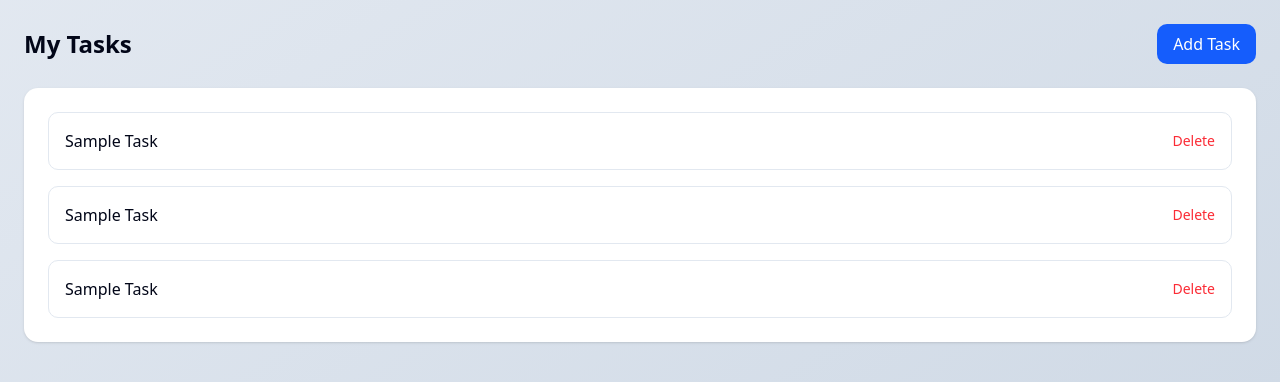
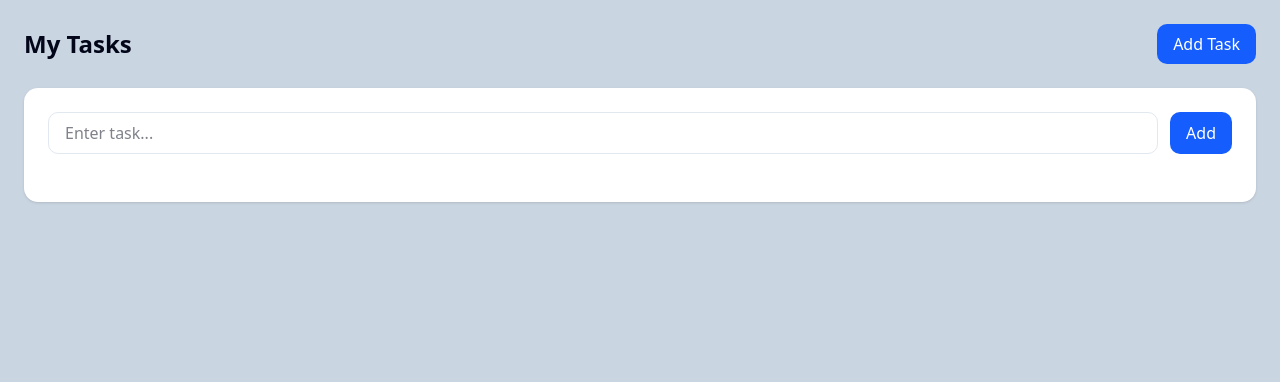
Before and after one commit to khadijafatimaabid/todo-app-khadija, a Next.js app: page /dashboard in a window 1280 px wide. Shown: the top 382 px of the page. Built offline with nearby package versions, Linux system fonts and the light colour scheme.

Commit message:
Day 7: Add task form and task state management with custom hook

```diff
--- a/app/dashboard/page.tsx
+++ b/app/dashboard/page.tsx
@@ -1,16 +1,34 @@
+"use client"
+
 import DashboardHeader from "@/components/dashboard/dashboard-header"
 import TaskCard from "@/components/dashboard/task-card"
+import AddTaskForm from "@/components/dashboard/add-task-form"
+import { useTasks } from "@/hooks/useTasks"
 
 export default function DashboardPage() {
+  const { tasks, addTask, deleteTask } = useTasks()
+
   return (
-    <div className="min-h-screen bg-gradient-to-br from-slate-200 to-slate-300 p-6 ">
+    <div className="min-h-screen bg-slate-200 to bg-slate-300 p-6">
+
       <DashboardHeader />
 
-      <div className="bg-white p-6 rounded-xl shadow space-y-4">
-        <TaskCard />
-        <TaskCard />
-        <TaskCard />
+      <div className="bg-white p-6 rounded-xl shadow">
+
+        <AddTaskForm onAdd={addTask} />
+
+        <div className="space-y-4">
+          {tasks.map((task) => (
+            <TaskCard
+              key={task.id}
+              title={task.title}
+              onDelete={() => deleteTask(task.id)}
+            />
+          ))}
+        </div>
+
       </div>
+
     </div>
-  );
+  )
 }
--- /dev/null
+++ b/components/dashboard/add-task-form.tsx
@@ -0,0 +1,39 @@
+"use client"
+
+import { useState } from "react"
+
+type Props = {
+  onAdd: (title: string) => void
+}
+
+export default function AddTaskForm({ onAdd }: Props) {
+  const [title, setTitle] = useState("")
+
+  const handleSubmit = (e: React.FormEvent) => {
+    e.preventDefault()
+
+    if (!title.trim()) return
+
+    onAdd(title)
+    setTitle("")
+  }
+
+  return (
+    <form onSubmit={handleSubmit} className="flex gap-3 mb-6">
+      <input
+        type="text"
+        placeholder="Enter task..."
+        value={title}
+        onChange={(e) => setTitle(e.target.value)}
+        className="border rounded-lg px-4 py-2 w-full"
+      />
+
+      <button
+        type="submit"
+        className="bg-blue-600 text-white px-4 py-2 rounded-lg"
+      >
+        Add
+      </button>
+    </form>
+  )
+}
--- a/components/dashboard/task-card.tsx
+++ b/components/dashboard/task-card.tsx
@@ -1,11 +1,19 @@
-export default function TaskCard() {
+type Props = {
+  title: string
+  onDelete: () => void
+}
+
+export default function TaskCard({ title, onDelete }: Props) {
   return (
-    <div className="border rounded-lg p-4 flex justify-between items-center">
-      <span>Sample Task</span>
+    <div className="border-2 border-slate-300 rounded-lg p-4 flex justify-between items-center">
+      <span>{title}</span>
 
-      <button className="text-red-500 text-sm">
+      <button
+        onClick={onDelete}
+        className="text-red-500 text-sm"
+      >
         Delete
       </button>
     </div>
-  );
+  )
 }
--- /dev/null
+++ b/hooks/useTasks.ts
@@ -0,0 +1,31 @@
+"use client"
+
+import { useState } from "react"
+
+export type Task = {
+  id: number
+  title: string
+}
+
+export function useTasks() {
+  const [tasks, setTasks] = useState<Task[]>([])
+
+  const addTask = (title: string) => {
+    const newTask = {
+      id: Date.now(),
+      title,
+    }
+
+    setTasks([...tasks, newTask])
+  }
+
+  const deleteTask = (id: number) => {
+    setTasks(tasks.filter((task) => task.id !== id))
+  }
+
+  return {
+    tasks,
+    addTask,
+    deleteTask,
+  }
+}
```
